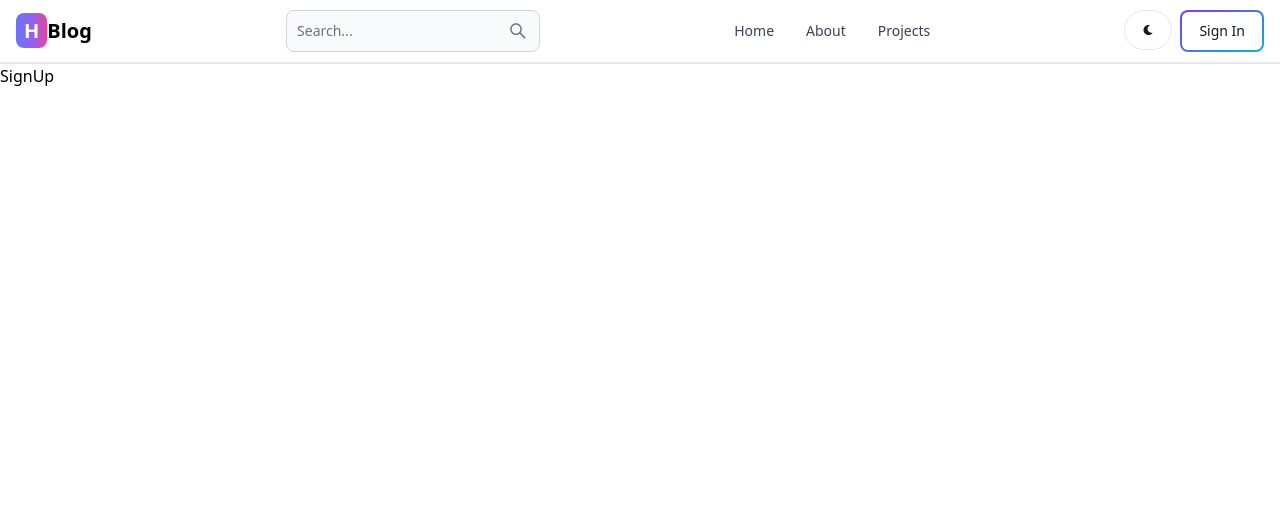
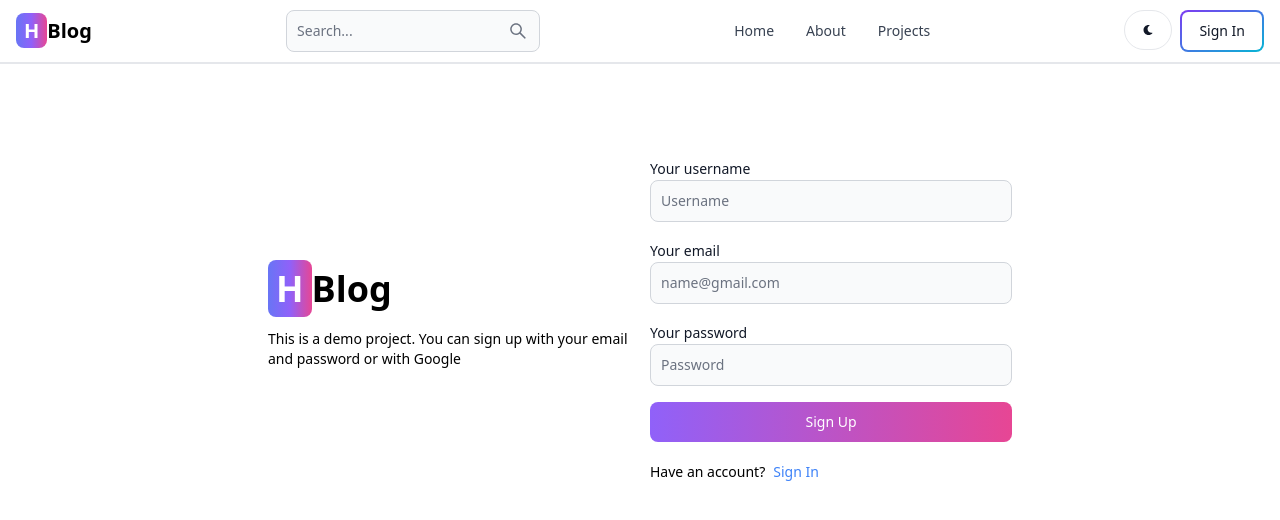
Before and after one commit to HoangHai28/h-blog, a React (Vite) app in the folder client/: page /sign-up in a window 1280 px wide. Shown: the top 520 px of the page. Built offline with nearby package versions, Linux system fonts and the light colour scheme.

Commit message:
create sign up page

```diff
--- a/client/src/pages/SignUp.jsx
+++ b/client/src/pages/SignUp.jsx
@@ -1,7 +1,66 @@
+import { Button, Label, TextInput } from 'flowbite-react'
 import React from 'react'
+import { Link } from 'react-router-dom'
 
 export default function SignUp() {
   return (
-    <div>SignUp</div>
+    <div className='min-h-screen mt-20'>
+      <div className='flex p-3 max-w-3xl mx-auto flex-col md:flex-row md:items-center gap-5 '>
+        {/* left */}
+        <div className='flex-1'>
+          <Link
+            to="/"
+            className=' font-bold dark:text-white text-4xl'>
+
+            <span className='px-2 py-1 bg-gradient-to-r from-indigo-500 via-purple-500 to-pink-500 rounded-lg text-white'>H</span>Blog
+          </Link>
+          <p className='text-sm mt-5'>
+            This is a demo project. You can sign up with your email and
+            password
+            or with Google
+          </p>
+        </div>
+        {/* right */}
+
+        <div className='flex-1'>
+          <form className='flex flex-col gap-4'>
+            <div>
+              <Label value='Your username '/>
+              <TextInput
+                type='text'
+                placeholder='Username'
+                id="username" />
+            </div>
+
+            <div>
+              <Label value='Your email '/>
+              <TextInput
+                type='text'
+                placeholder='name@gmail.com'
+                id="email" />
+            </div>
+
+            <div>
+              <Label value='Your password '/>
+              <TextInput
+                type='text'
+                placeholder='Password'
+                id="password" />
+            </div>
+            <Button gradientDuoTone= 'purpleToPink' type='submit'>
+              Sign Up
+            </Button>
+          </form>
+          <div className='flex gap-2 text-sm mt-5'>
+            <span>Have an account?</span>
+            <Link to ='/sign-in' className='text-blue-500'>
+              Sign In
+            </Link>
+          </div>
+        </div>
+
+
+      </div>
+    </div>
   )
 }
```
